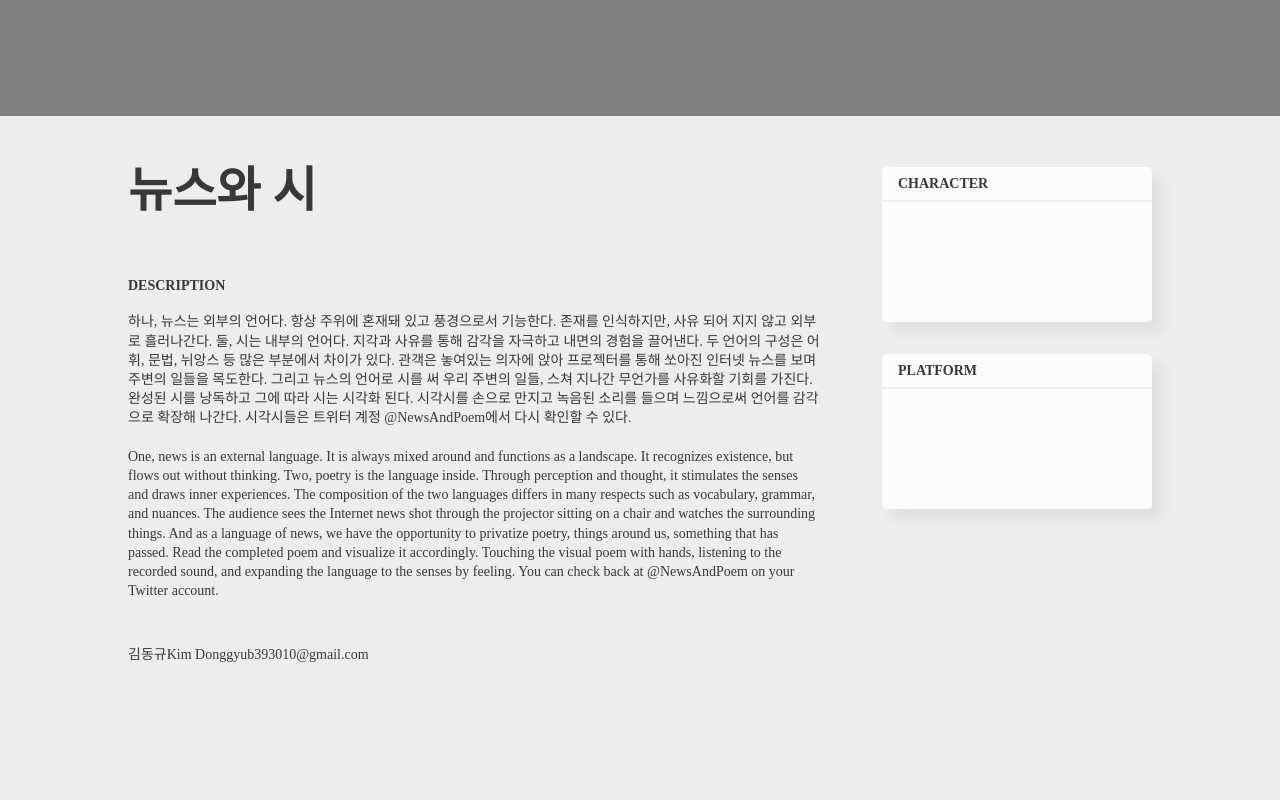
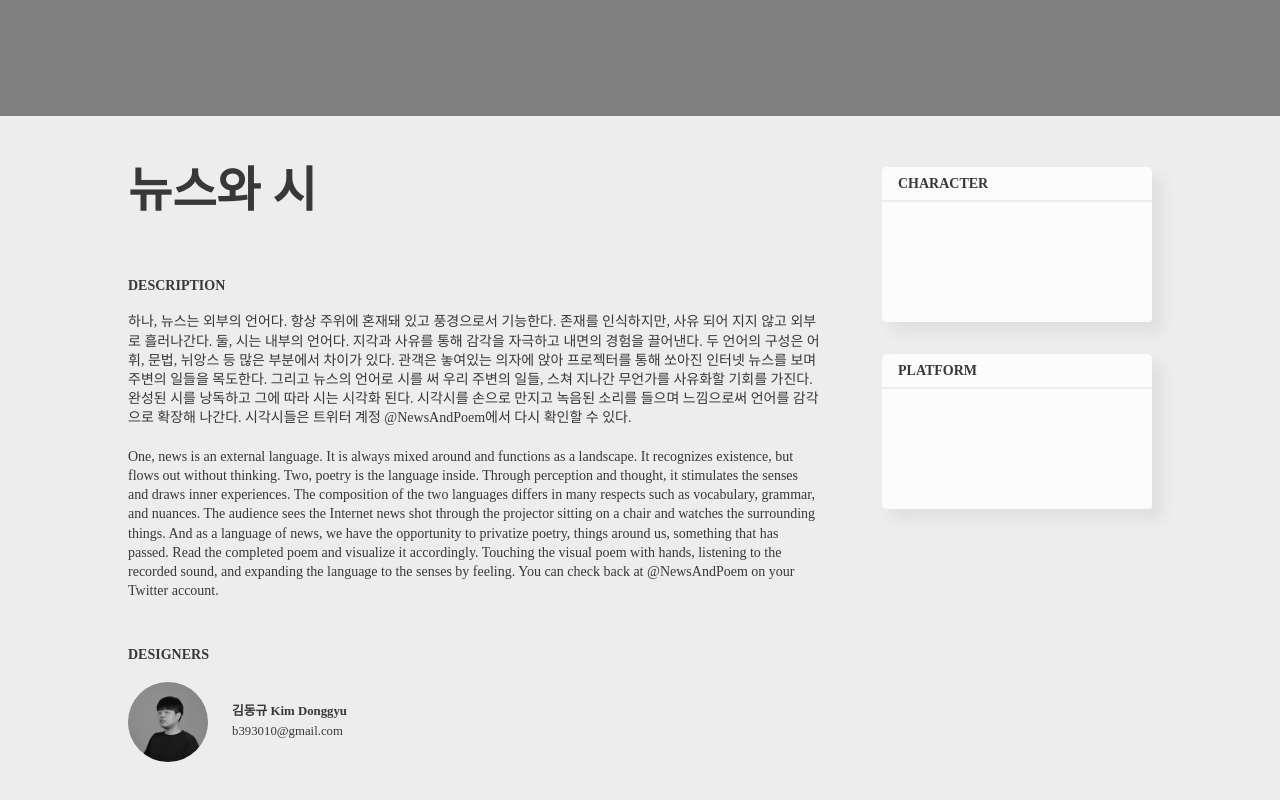
Before and after one commit to Seonghui/marble-ous-v2, a React (Create React App) app: page /Content/1 in a window 1280 px wide. Shown: the part 284-1084 px from the top of the page. Before the commit the page ends 998 px from the top, so only its background shows below. Built offline with nearby package versions, Linux system fonts and the light colour scheme; a web font is replaced by a local one.

Commit message:
컨텐츠-디자이너 섹션 추가

```diff
--- a/src/components/Content/ContentDesigner/ContentDesigner.js
+++ b/src/components/Content/ContentDesigner/ContentDesigner.js
@@ -2,18 +2,47 @@ import React, { Component } from "react";
 import "./ContentDesigner.scss";
 
 class ContentDesigner extends Component {
+  createItem = () => {
+    const { id } = this.props;
+    const item = this.props.data.map((res, index) => {
+      return <Item
+        key={index}
+        index={index}
+        nameKr={res.nameKr}
+        nameEng={res.nameEng}
+        email={res.email}
+        currentId={id}
+      />
+    })
+    return item;
+  }
+
   render() {
-    const { nameKr, nameEng, email, website } = this.props;
     return (
       <div className="ContentDesigner">
-        {nameKr}
-        {nameEng}
-        {email}
-        {website}
-
+        <h4>DESIGNERS</h4>
+        {this.createItem()}
       </div>
     );
   }
 }
 
+class Item extends Component {
+  render() {
+    const { index, nameKr, nameEng, currentId, email } = this.props;
+
+    return(
+      <div className="Item">
+        <img src={`/images/project/${currentId}/d${index + 1}_a.png`} alt="designer" width="80" height="80"/>
+        <div className="itemText">
+          <p>{nameKr} {nameEng}</p>
+          <p>{email}</p>
+        </div>
+
+
+      </div>
+    )
+  }
+}
+
 export default ContentDesigner;
--- a/src/components/Content/ContentDesigner/ContentDesigner.scss
+++ b/src/components/Content/ContentDesigner/ContentDesigner.scss
@@ -0,0 +1,25 @@
+.ContentDesigner {
+  display: inline-block;
+  h4 {
+    padding-bottom: 1.2rem;
+  }
+  .Item {
+    display: flex;
+    align-items: center;
+    float: left;
+    width: 300px;
+    padding-bottom: 1.2rem;
+    img {
+      border-radius: 50%;
+    }
+    .itemText {
+      margin-left: 1.5rem;
+      p {
+        font-size: 0.8rem;
+        &:first-child {
+          font-weight: 700;
+        }
+      }
+    }
+  }
+}
--- a/src/components/Content/ContentMain/ContentMain.js
+++ b/src/components/Content/ContentMain/ContentMain.js
@@ -7,23 +7,9 @@ import "./ContentMain.scss";
 
 class ContentMain extends Component {
 
-  renderDesigner = () => {
-    const designerItem = this.props.data.designer.map((res, index) => {
-      return <ContentDesigner
-      key={index}
-      id={index}
-      nameKr={res.nameKr}
-      nameEng={res.nameEng}
-      email={res.email}
-      website={res.website}
-      />
-    })
-    return designerItem;
-  }
+  render() {
+    const { data, id } = this.props;
 
-  render() {
-    const { data } = this.props;
-    console.log(data.designer);
     return (
       <div className="ContentMain">
         <ContentSlider />
@@ -34,11 +20,11 @@ class ContentMain extends Component {
               titleEng={data.titleEng}
               descKr={data.descKr}
               descEng={data.descEng} />
-            { this.renderDesigner() }
+            <ContentDesigner data={data.designer} id={id} />
           </div>
           <div className="aside">
-            <Panel title="CHARACTER" coX={data.coX} coY={data.coY}/>
-            <Panel title="PLATFORM" flatform={data.flatform}/>
+            <Panel title="CHARACTER"/>
+            <Panel title="PLATFORM"/>
           </div>
         </div>
       </div>
--- a/src/pages/ContentPage.js
+++ b/src/pages/ContentPage.js
@@ -1,11 +1,11 @@
 import React from "react";
-import Content from "../components/Content/ContentMain/ContentMain";
+import ContentMain from "../components/Content/ContentMain/ContentMain";
 import data from "../data.json";
 
 const ContentPage = ({ match }) => {
   const id = match.params.id;
   return (
-    <Content data={data.list[id]} />
+    <ContentMain data={data.list[id]} id={id}/>
   );
 };
 
```
